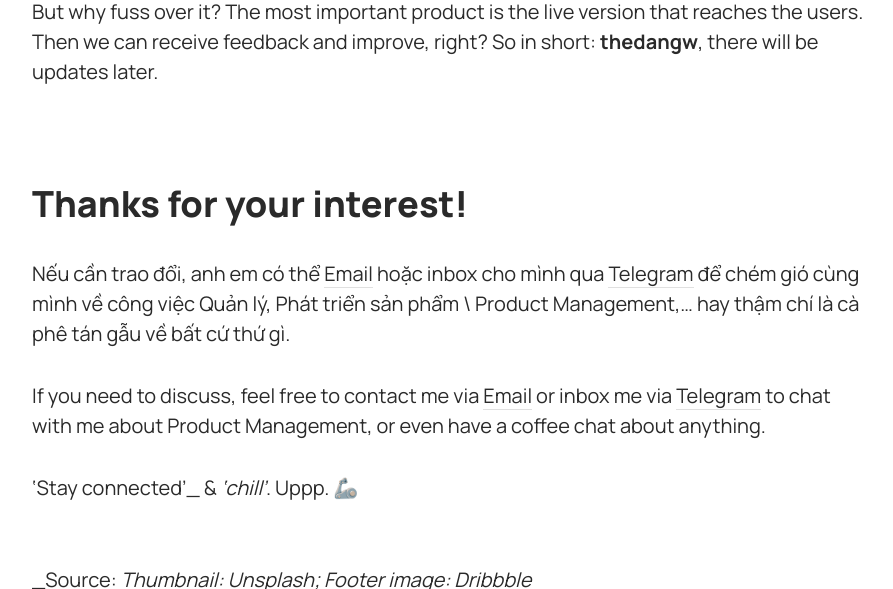
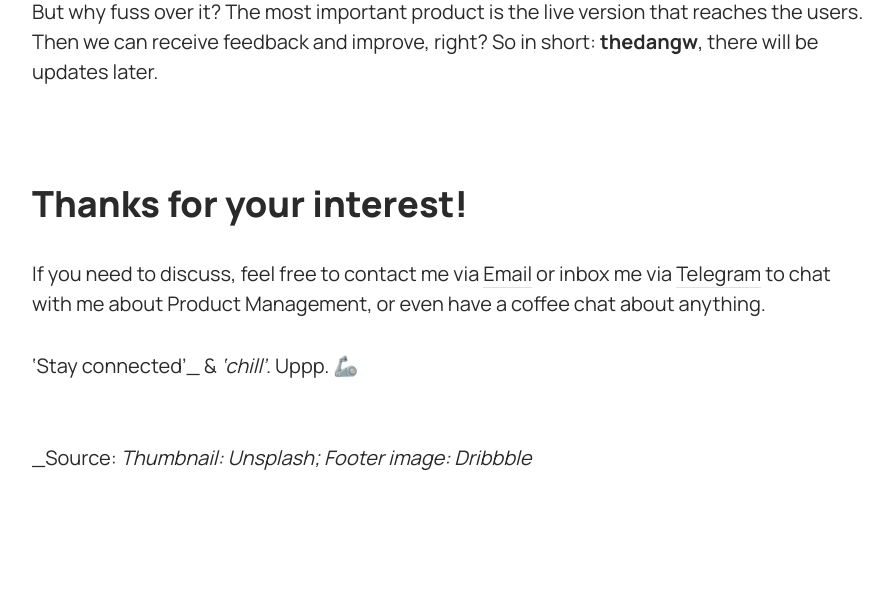
Before and after one commit to thedangw/thedangw.github.io, a Jekyll site: the page built from _pages/about-eng.md, in a window 1280 px wide and 900 px high, scrolled down 3250 px, cut to the strip 0-589 px from the top of the window. Shown: the whole strip, without its empty margins (188-1081 px from the left). Built offline with Jekyll 4.4.1, drawn with Linux system fonts in a browser that asks for light colours; some web fonts are replaced.

Commit message:
Update about-eng.md

```diff
--- a/_pages/about-eng.md
+++ b/_pages/about-eng.md
@@ -51,8 +51,6 @@ But why fuss over it? The most important product is the live version that reache
 <br>
 
 # __Thanks for your interest!__
-Nếu cần trao đổi, anh em có thể [Email](mailto:hoangdang.ux@gmail.com) hoặc inbox cho mình qua [Telegram](https://t.me/wilsontdw) để chém gió cùng mình về công việc Quản lý, Phát triển sản phẩm \ Product Management,... hay thậm chí là cà phê tán gẫu về bất cứ thứ gì.
-
 If you need to discuss, feel free to contact me via [Email](mailto:hoangdang.ux@gmail.com) or inbox me via [Telegram](https://t.me/wilsontdw) to chat with me about Product Management, or even have a coffee chat about anything.
 
 'Stay connected'_ & _'chill'_. Uppp. 🦾
```
